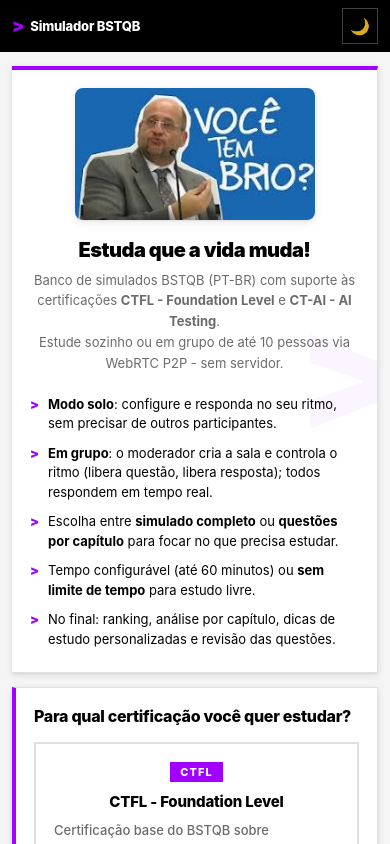
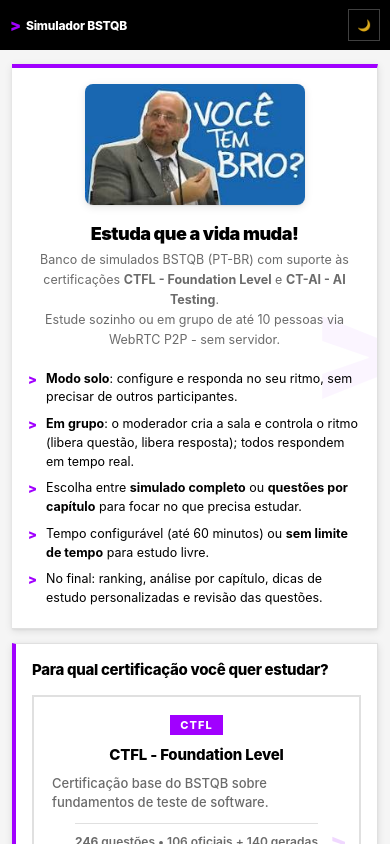
Before and after one commit to tiagojunq/study, a React (Vite) app in the folder quiz/: page / in a window 390 px wide. Shown: the top 844 px of the page. Built offline with nearby package versions, Linux system fonts and the light colour scheme.

Commit message:
ui: mobile - timer nowrap, header ellipsis, table tightening, mode-toggle visible

```diff
--- a/quiz/src/index.css
+++ b/quiz/src/index.css
@@ -141,6 +141,11 @@ a { color: var(--accent); }
   display: flex;
   align-items: center;
   gap: 10px;
+  white-space: nowrap;
+  overflow: hidden;
+  text-overflow: ellipsis;
+  min-width: 0;
+  flex: 1 1 auto;
 }
 .header h1::before, .app-header h1::before, .header-title::before {
   content: ">";
@@ -163,6 +168,7 @@ a { color: var(--accent); }
   padding: 4px 10px;
   border-radius: 4px;
   border: 1px solid rgba(161,0,255,.3);
+  white-space: nowrap;
 }
 .timer.warn { color: var(--warn); background: var(--warn-soft); border-color: var(--warn-border); }
 .timer.danger { color: var(--danger); background: var(--danger-soft); border-color: var(--danger-border); }
@@ -1095,22 +1101,25 @@ label input[type="checkbox"] { width: auto; }
 /* Mobile / small tablets (≤ 640px). Encolhe radicalmente o layout: tudo
    empilha em 1 coluna, headers compactos, tabelas com scroll horizontal. */
 @media (max-width: 640px) {
-  body { font-size: 14px; }
+  body { font-size: 13.5px; }
   .container { padding: 0 12px 28px; }
-  .header, .app-header { padding: 0 12px; min-height: 52px; gap: 6px; }
-  .header h1, .app-header h1, .header-title { font-size: 13px; gap: 6px; }
+  .header, .app-header { padding: 0 10px; min-height: 50px; gap: 6px; flex-wrap: nowrap; }
+  .header h1, .app-header h1, .header-title { font-size: 12px; gap: 5px; }
   .header h1::before,
   .app-header h1::before,
-  .header-title::before { font-size: 18px; }
-  .timer { font-size: 12px; padding: 3px 8px; }
-  .meta, .header-meta { gap: 6px; }
-  .panel { padding: 18px; margin-top: 14px; }
-  .panel h2, .panel-title { font-size: 16px; }
-  .brand-headline { font-size: 20px; margin-bottom: 8px; }
-  .brand-desc { font-size: 13px; }
-  .brand-list li { font-size: 13px; padding-left: 18px; }
-  .brand-panel::before { font-size: 160px; opacity: 0.035; }
-  .brand-img-wrap img { max-width: 240px; }
+  .header-title::before { font-size: 16px; }
+  .header button, .header .btn,
+  .app-header button, .app-header .btn { padding: 6px 10px; font-size: 11px; }
+  .theme-toggle { width: 32px; height: 32px; font-size: 14px; }
+  .timer { font-size: 11px; padding: 3px 6px; }
+  .meta, .header-meta { gap: 5px; flex-shrink: 0; }
+  .panel { padding: 16px; margin-top: 14px; }
+  .panel h2, .panel-title { font-size: 15px; margin-bottom: 12px; }
+  .brand-headline { font-size: 18px; margin-bottom: 6px; }
+  .brand-desc { font-size: 12.5px; }
+  .brand-list li { font-size: 12.5px; padding-left: 18px; padding-block: 4px; }
+  .brand-panel::before { font-size: 140px; opacity: 0.035; }
+  .brand-img-wrap img { max-width: 220px; }
   .cert-cards, .grid-2, .form-grid-2 { grid-template-columns: 1fr; gap: 12px; }
   .cert-card { padding: 18px; }
   .cert-card::after { font-size: 24px; right: 12px; bottom: 12px; }
@@ -1134,10 +1143,20 @@ label input[type="checkbox"] { width: auto; }
     border-right: none;
     border-bottom: 2px solid var(--border-strong);
     width: 100%;
+    min-height: 44px;
+    padding: 12px 16px;
     justify-content: center;
+    font-size: 12.5px;
+    color: var(--text);
+    background: var(--panel);
   }
   .mode-toggle .mode-btn:last-child,
   .mode-toggle .btn:last-child { border-bottom: none; }
+  .mode-toggle .mode-btn.active,
+  .mode-toggle .btn.active {
+    background: var(--accent);
+    color: #ffffff;
+  }
   /* Questões */
   .question-meta, .q-number { gap: 6px; padding-bottom: 10px; margin-bottom: 10px; }
   .option { padding: 12px 14px; gap: 10px; }
@@ -1151,10 +1170,19 @@ label input[type="checkbox"] { width: auto; }
   .stem-table, .stem-pre { font-size: 12px; padding: 10px; }
   /* Performance header: nome em cima, score embaixo */
   .performance-header, .perf-header { flex-direction: column; align-items: flex-start; gap: 8px; }
-  .performance-result { width: 100%; justify-content: space-between; }
-  /* Tabela com scroll horizontal para evitar quebrar */
-  .chapter-table { display: block; overflow-x: auto; white-space: nowrap; }
-  .chapter-table thead, .chapter-table tbody, .chapter-table tr { display: table; width: 100%; table-layout: fixed; }
+  .performance-result { width: 100%; justify-content: space-between; flex-wrap: wrap; gap: 6px; }
+  .performance-name strong { font-size: 15px; }
+  /* Tabela compacta com palavras que podem quebrar */
+  .chapter-table { font-size: 12px; table-layout: auto; }
+  .chapter-table th, .chapter-table td {
+    padding: 8px 8px;
+    font-size: 11px;
+    word-break: keep-all;
+  }
+  .chapter-table th { font-size: 10px; letter-spacing: 0.5px; }
+  .chapter-table td:first-child { white-space: normal; line-height: 1.35; }
+  .chapter-table td:not(:first-child) { white-space: nowrap; text-align: right; }
+  .chapter-table th:not(:first-child) { text-align: right; }
   /* Ranking empilhado em 4 áreas */
   .ranking li, .ranking-row {
     grid-template-columns: auto 1fr;
@@ -1186,6 +1214,14 @@ label input[type="checkbox"] { width: auto; }
   /* Chapter checkboxes mais espaçados para toque */
   .chapter-check-item, .chapter-check { padding: 8px 0; font-size: 13.5px; }
   .chapter-check-item input, .chapter-check input { width: 18px; height: 18px; }
+  /* Pass/fail badges menores */
+  .pass-badge, .badge { padding: 2px 8px; font-size: 10px; letter-spacing: 0.4px; }
+  .performance-score { font-size: 12px; }
+  /* Inputs e labels mais compactos */
+  input, .input { font-size: 13.5px; padding: 9px 12px; }
+  label, .form-label { font-size: 10px; }
+  /* Ambient ">" do brand-panel não deve sobrar */
+  .brand-panel { overflow: hidden; }
 }
 
 /* Smartphones pequenos (≤ 380px). Apertar o suficiente para Galaxy S/iPhone SE. */
```
